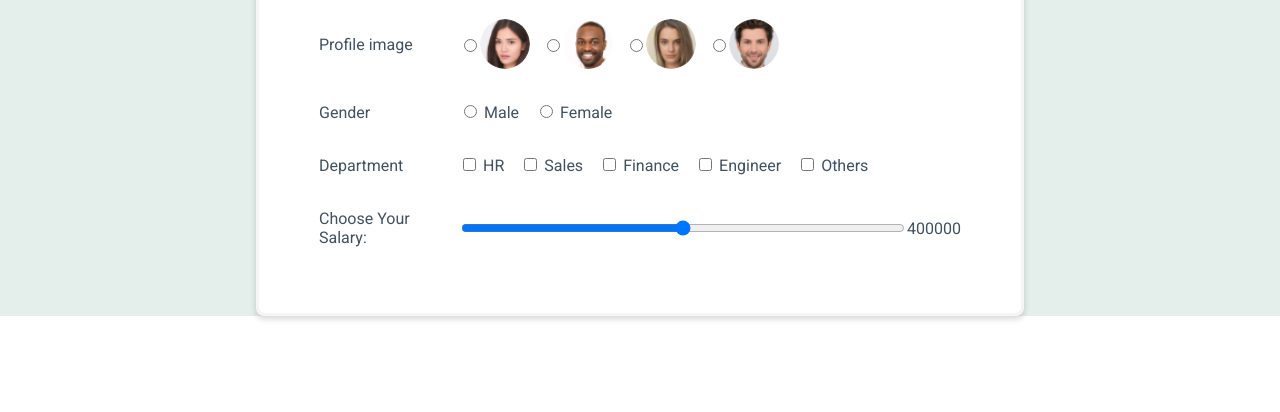
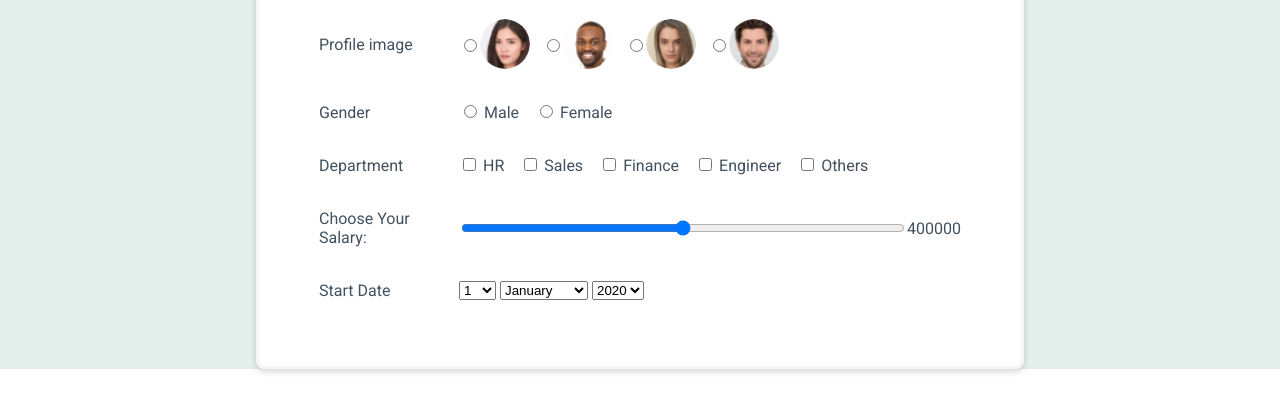
Before and after one commit to swatikanishu/EmployeePayRoll_App, a plain HTML site: page pages/PayRollForm.html in a window 1280 px wide. Shown: the part 230-642 px from the top of the page. Drawn offline with Linux system fonts and the light colour scheme.

Commit message:
Added:Select Element for Start Date

```diff
--- a/pages/PayRollForm.html
+++ b/pages/PayRollForm.html
@@ -91,6 +91,66 @@
                     value="400000">
                 <output class="salary-output text" for="salary">400000</output>
             </div>
+             <!-- UC 5 -->
+             <div class="row-content">
+                <label class="label text" for="startDate">Start Date</label>
+                <div>
+                    <select id="day" name="Day">
+                        <option value="1">1</option>
+                        <option value="2">2</option>
+                        <option value="3">3</option>
+                        <option value="4">4</option>
+                        <option value="5">5</option>
+                        <option value="6">6</option>
+                        <option value="7">7</option>
+                        <option value="8">8</option>
+                        <option value="9">9</option>
+                        <option value="10">10</option>
+                        <option value="11">11</option>
+                        <option value="12">12</option>
+                        <option value="13">13</option>
+                        <option value="14">14</option>
+                        <option value="15">15</option>
+                        <option value="16">16</option>
+                        <option value="17">17</option>
+                        <option value="18">18</option>
+                        <option value="19">19</option>
+                        <option value="20">20</option>
+                        <option value="21">21</option>
+                        <option value="22">22</option>
+                        <option value="23">23</option>
+                        <option value="24">24</option>
+                        <option value="25">25</option>
+                        <option value="26">26</option>
+                        <option value="27">27</option>
+                        <option value="28">28</option>
+                        <option value="29">29</option>
+                        <option value="30">30</option>
+                        <option value="31">31</option>
+                    </select>
+                    <select id="month" name="Month">
+                        <option value="Jan">January</option>
+                        <option value="Feb">February</option>
+                        <option value="March">March</option>
+                        <option value="April">April</option>
+                        <option value="May">May</option>
+                        <option value="June">June</option>
+                        <option value="July">July</option>
+                        <option value="Aug">August</option>
+                        <option value="Sept">September</option>
+                        <option value="Oct">October</option>
+                        <option value="Nov">November</option>
+                        <option value="Dec">December</option>
+                    </select>
+                    <select id="year" name="Year">
+                        <option value="2020">2020</option>
+                        <option value="2019">2019</option>
+                        <option value="2018">2018</option>
+                        <option value="2017">2017</option>
+                        <option value="2016">2016</option>
+                    </select>
+                </div>
+            </div>
 
         </form>
     </div>
```
